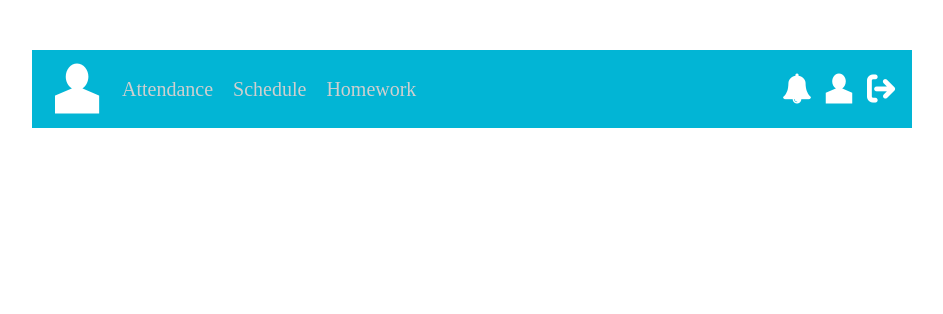
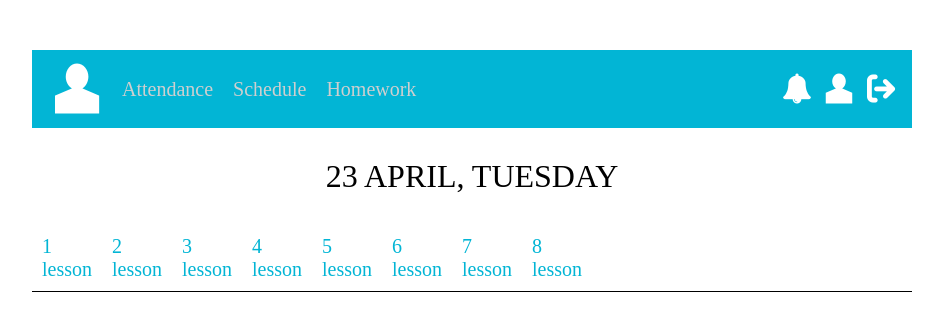
Before and after one commit to Imyeremin/example, a plain HTML site: page index.html in a window 1280 px wide. Shown: the whole page, without its empty margins (168-1111 px from the left). Drawn offline with Linux system fonts and the light colour scheme.

Commit message:
Список less готово

```diff
--- a/index.html
+++ b/index.html
@@ -4,12 +4,11 @@
     <meta charset="UTF-8" />
     <meta name="viewport" content="width=device-width, initial-scale=1.0" />
     <title>Document</title>
-    <link rel="stylesheet" href="style.css">
-    <link rel="stylesheet" href="font-icon/css/fontello.css">
+    <link rel="stylesheet" href="style.css" />
+    <link rel="stylesheet" href="font-icon/css/fontello.css" />
   </head>
   <body>
-
-    <footer>
+    <header>
       <div class="container-footer">
         <div class="log-menu">
           <div class="logo icon-torso"></div>
@@ -27,7 +26,25 @@
           <div class="icon-logout"></div>
         </div>
       </div>
-    </footer>
+    </header>
+
+    <main>
+    <div class="container-main">
+        <div class="header">
+            <h1>23 APRIL, TUESDAY</h1>
         </div>
+        <div class="lesson">
+            <div class="les1">1 lesson</div>
+            <div class="les2">2 lesson</div>
+            <div class="les3">3 lesson</div>
+            <div class="les4">4 lesson</div>
+            <div class="les5">5 lesson</div>
+            <div class="les6">6 lesson</div>
+            <div class="les7">7 lesson</div>
+            <div class="les8">8 lesson</div>
+            <span class="les0"></span>
+        </div>
+    </div>
+    </main>
   </body>
 </html>
--- a/style.css
+++ b/style.css
@@ -8,6 +8,9 @@ ul li{
 }
 .logo{
     font-size: 50px;
+}
+h1{
+    font-weight: normal;
 }
 .icon-menu > div{
 font-size: 30px;
@@ -39,3 +42,32 @@ body{
 .menu-foot > ul > li:hover{
 color: white;
 }
+
+
+.header{
+    display: flex;
+    justify-content: center;
+    margin: 30px 0px ;
+
+}
+.lesson{
+    display: flex;
+}
+.lesson > div{
+    padding: 10px;
+    font-size: 20px;
+    color: rgb(2, 181, 213) ;
+    border-bottom:1px solid black;
+    transition: all 0.5s ease;
+}
+.lesson > div:hover{
+    color: black;
+    border: 1px solid black;
+    border-bottom: none;
+    border-top-left-radius: 5px;
+    border-top-right-radius:5px ;
+}
+.les0{
+    width: 100%;
+    border-bottom:1px solid black;
+}
```
Lines whose indentation alone changed are shown as unchanged.
